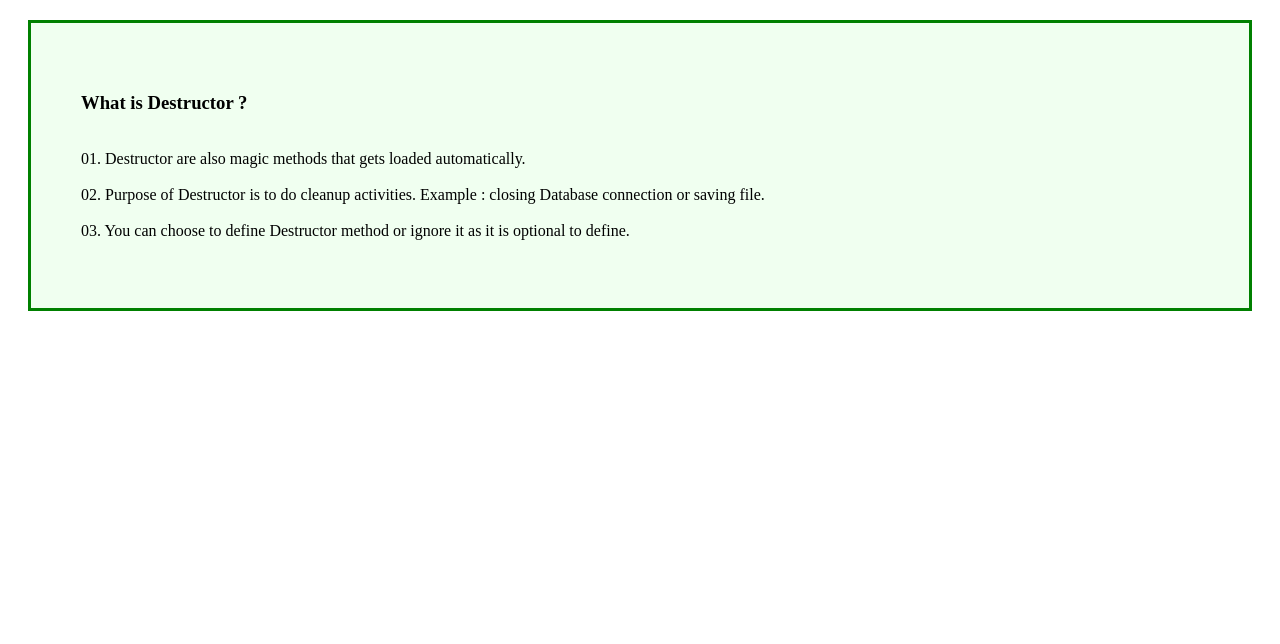
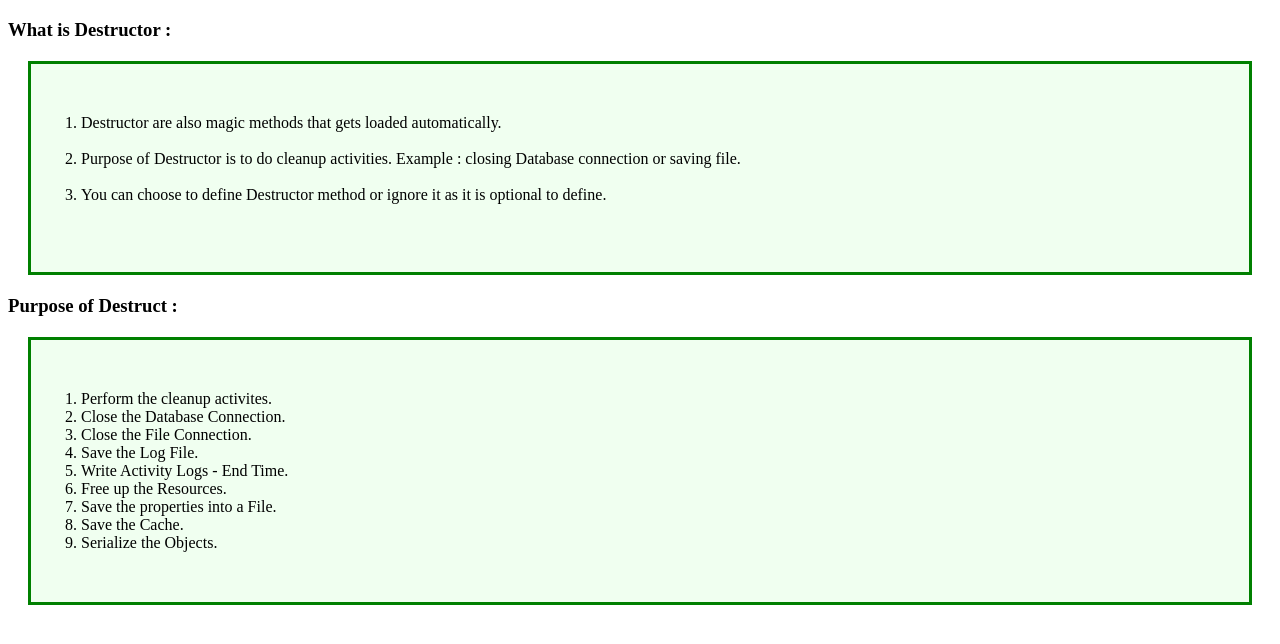
Before and after one commit to faisalahammed044274/PHP-OOP-Concepts-n-Projects, a PHP site: page /Destructor.php in a window 1280 px wide. Shown: the top 644 px of the page. Run offline with PHP 8.4, Linux system fonts and the light colour scheme.

Commit message:
Construct and Destruct

```diff
--- a/03.Constructor and Destructor/Destructor/Destructor.php
+++ b/03.Constructor and Destructor/Destructor/Destructor.php
@@ -7,13 +7,26 @@
     <title>Destructor</title>
 </head>
 <body>
-    <ul style="list-style: none; background-color:honeydew; margin:20px; padding: 50px; border:3px solid green">
-        <li><h3>What is Destructor ?</h3></li>  <br/>
-        <li>01. Destructor are also magic methods that gets loaded automatically.</li><br/>
-        <li>02. Purpose of Destructor is to do cleanup activities.
+    <h3>What is Destructor : </h3>
+    <ol style="background-color:honeydew; margin:20px; padding: 50px; border:3px solid green">
+        <li> Destructor are also magic methods that gets loaded automatically.</li><br/>
+        <li> Purpose of Destructor is to do cleanup activities.
             Example : closing Database connection or saving file.
         </li><br/>
-        <li>03. You can choose to define Destructor method or ignore it as it is optional to define.</li><br/>
-    </ul>
+        <li> You can choose to define Destructor method or ignore it as it is optional to define.</li><br/>
+    </ol>
+
+    <h3>Purpose of Destruct : </h3>
+    <ol style="background-color:honeydew; margin:20px; padding: 50px; border:3px solid green">
+        <li>Perform the cleanup activites.</li>
+        <li>Close the Database Connection.</li>
+        <li>Close the File Connection.</li>
+        <li>Save the Log File.</li>
+        <li>Write Activity Logs - End Time.</li>
+        <li>Free up the Resources.</li>
+        <li>Save the properties into a File.</li>
+        <li>Save the Cache.</li>
+        <li>Serialize the Objects.</li>
+    </ol>
 </body>
 </html>
--- a/03.Constructor and Destructor/Destructor/Posts.php
+++ b/03.Constructor and Destructor/Destructor/Posts.php
@@ -5,7 +5,7 @@ class Posts{
     function __construct(){
 
         //Initialize the value
-        echo "This is Constructor" . PHP_EOL . "<br> ";
+        echo "This is Constructor" . PHP_EOL . "<br>";
     }
 
     function __destruct(){
```
